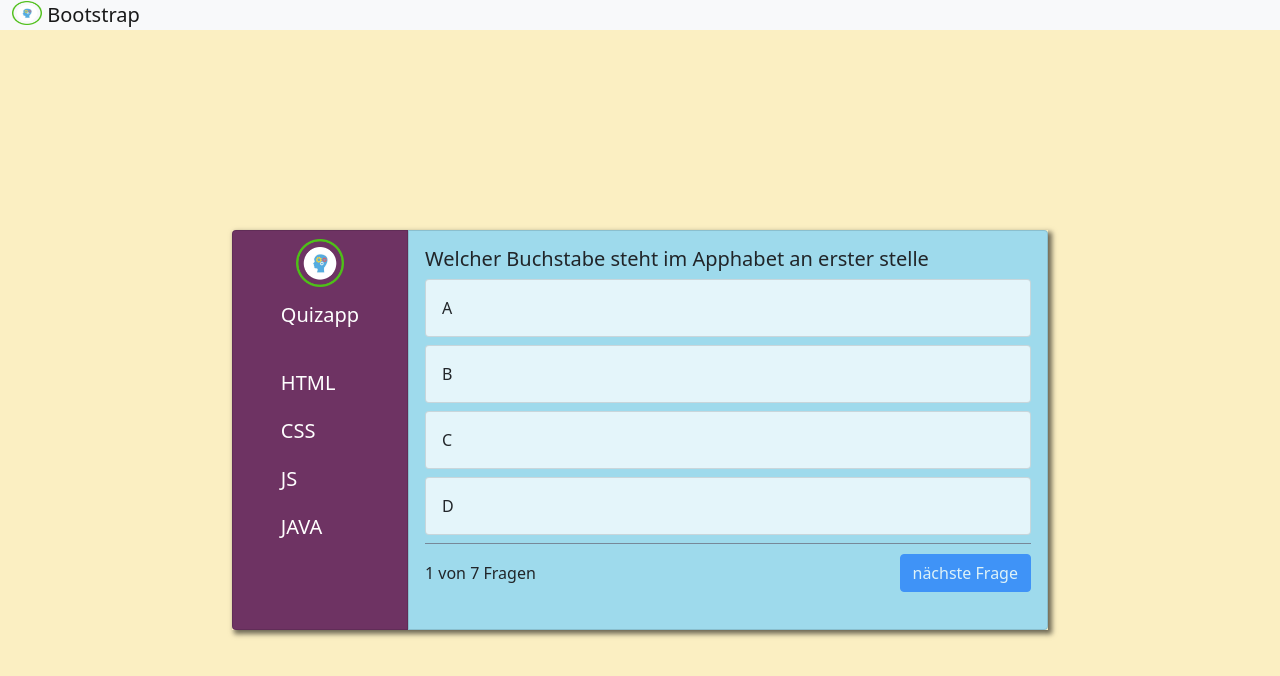
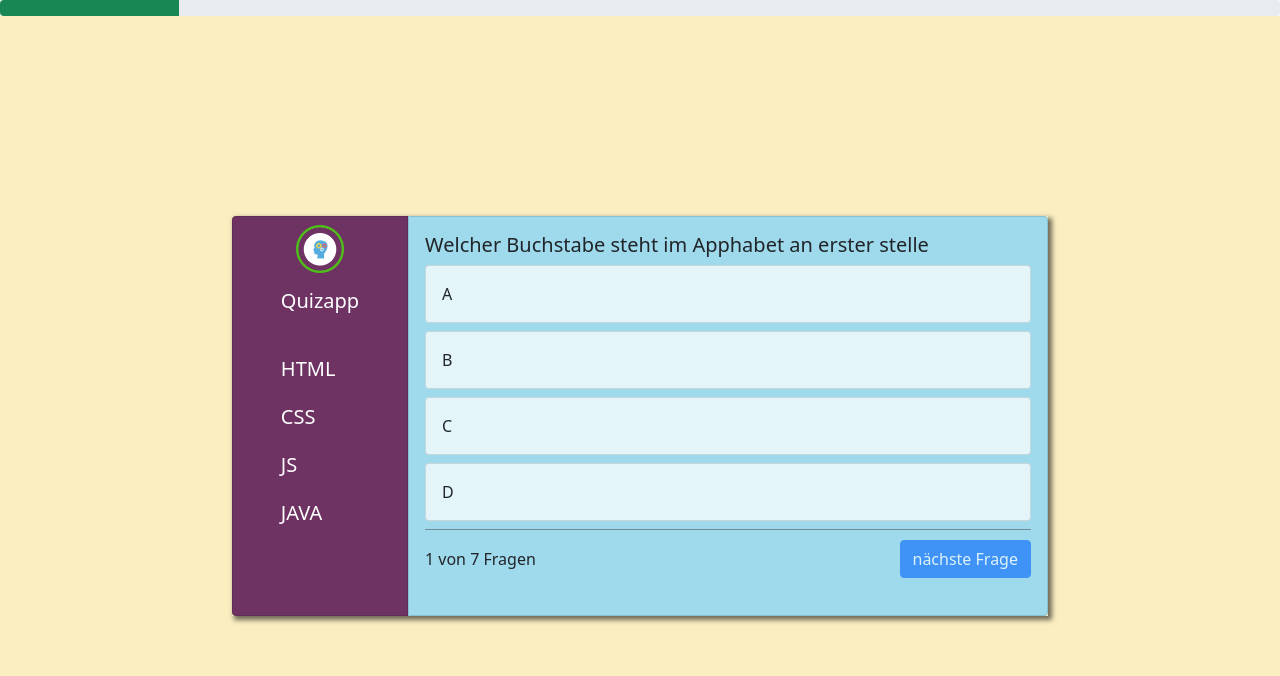
Before and after one commit to Valentin9922/Quizapp, a website: page index.html in a window 1280 px wide. Drawn offline with nearby package versions, Linux system fonts and the light colour scheme.

Commit message:
progress-bar

```diff
--- a/index.html
+++ b/index.html
@@ -16,12 +16,9 @@
 <body onload="init()">
     <div>
         <nav class="navbar-light bg-light">
-            <div class="container-fluid">
-              <a class="navbar-brand" href="#">
-                <img src="/img/brain result.png" alt="" width="30" height="24" class="d-inline-block align-text-top">
-                Bootstrap
-              </a>
-            </div>
+          <div class="progress">
+            <div id="progress-bar" class="progress-bar bg-success" role="progressbar" style="width: 25%" aria-valuenow="25" aria-valuemin="0" aria-valuemax="100"></div>
+          </div>
           </nav>
     </div>
 
--- a/src/script.js
+++ b/src/script.js
@@ -76,16 +76,20 @@ function init(){
 
 document.getElementById('amountQuestions').innerHTML = ` ${currentQuestion + 1} von ${questions.length} Fragen`
 showQuestions();
-
 }
 
 function showQuestions(){
-    if(currentQuestion >= questions.length){
+    if(currentQuestion >= questions.length){// Show End Screen
         document.getElementById('finish-card').classList.remove('d-none');
         document.getElementById('quiz-cards').classList.add('d-none');
         document.getElementById('end-score').innerHTML = `${rightQuestion}/${questions.length}`;
+    }else{// Show Questions
+        let percent = (currentQuestion +1) / questions.length;
+        percent = Math.round(percent * 100); // Math.round(14,55555) rundet das in der klammer auf bsp 15
+        console.log('percent', percent);
 
-    }else{
+        document.getElementById('progress-bar').style =`width: ${percent}%`;
+
     let question = questions[currentQuestion];
 
     document.getElementById('questionText').innerHTML = question['question'];
@@ -95,7 +99,6 @@ function showQuestions(){
     document.getElementById('answer_4').innerHTML = question['answer_4'];
 
     }
-
 }
 
 function answer(selection){
--- a/src/style.css
+++ b/src/style.css
@@ -73,6 +73,13 @@ body{
     align-items: center;
     flex-direction: center;
 }
+
+.progress-bar{
+    border-top-left-radius: none !important;
+    border-bottom-left-radius: none !important;
+}
+
+
 .d-none{
     display: none;
 }
```
